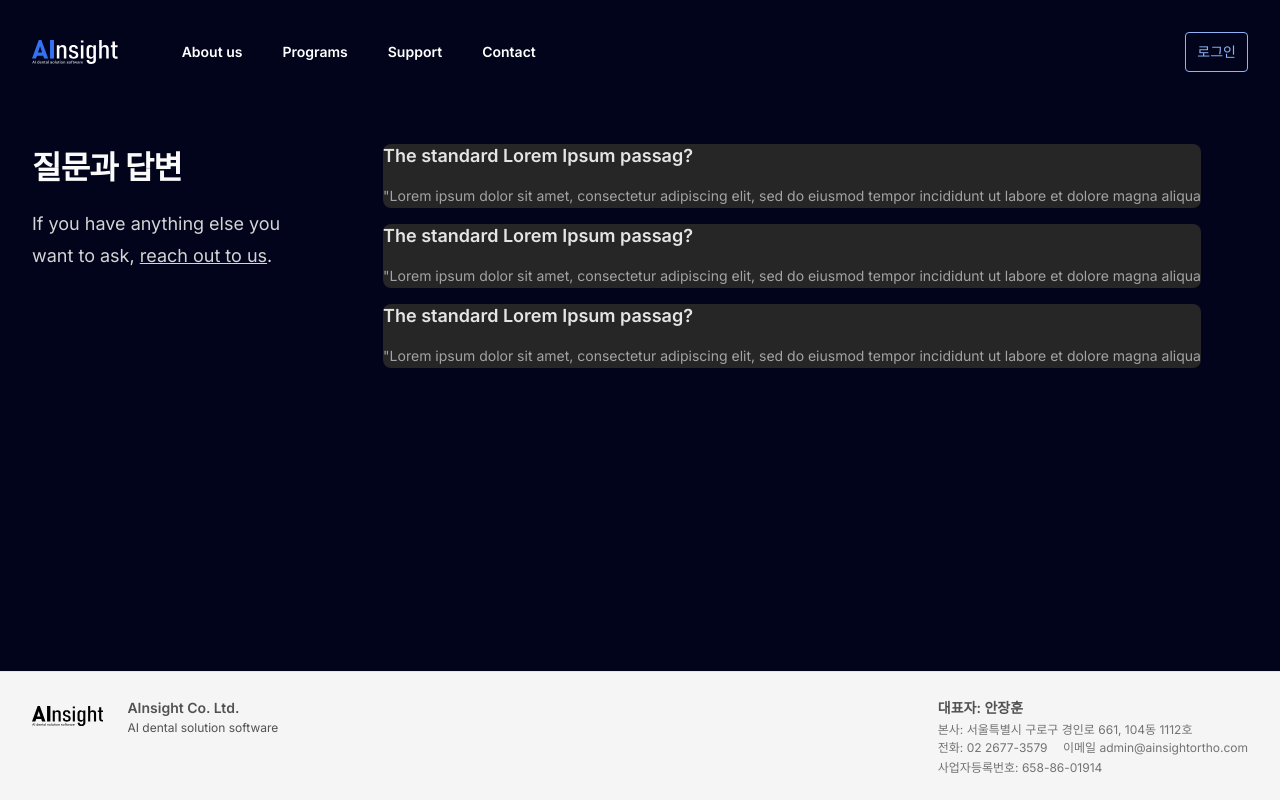
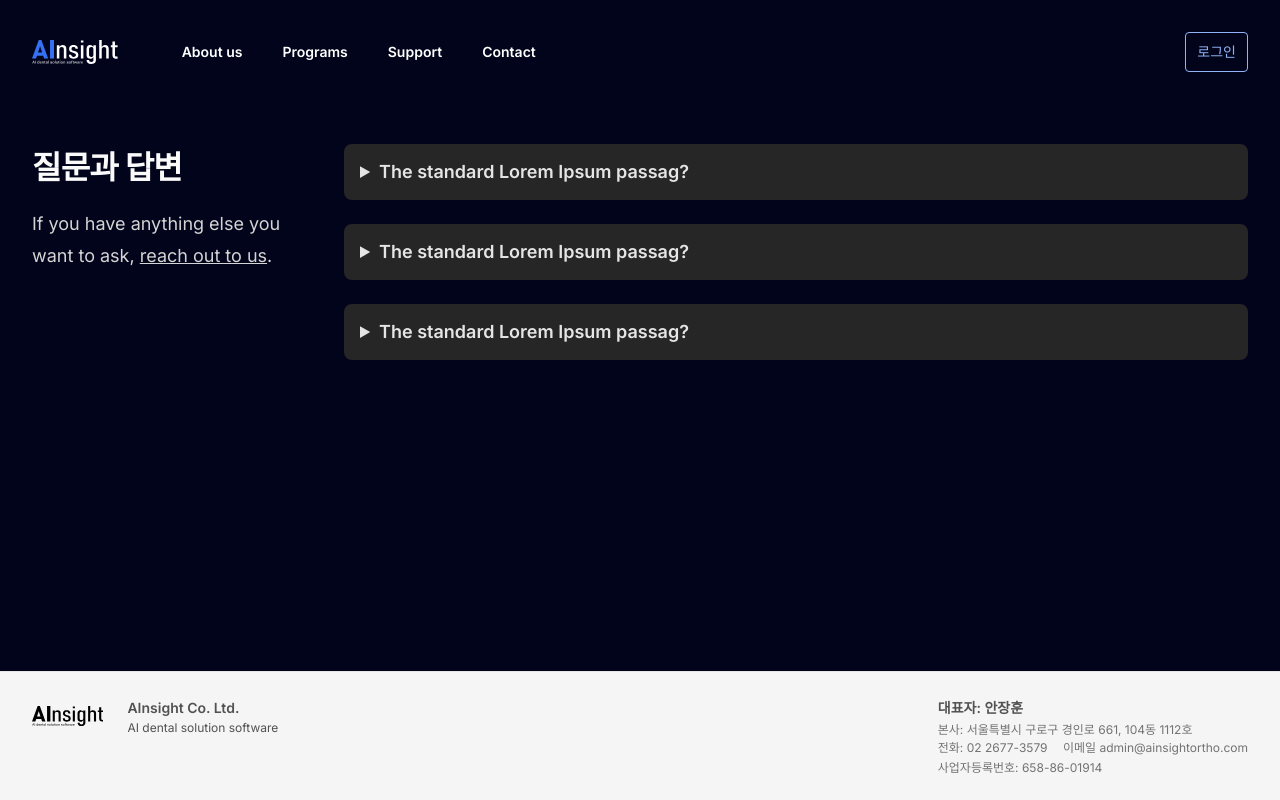
Before and after one commit to AInsightrnd/web, a Next.js app: page /faqs in a window 1280 px wide. Built offline with nearby package versions, Linux system fonts and the light colour scheme.

Commit message:
faq page + accordion menu

```diff
--- a/src/components/Faqs.tsx
+++ b/src/components/Faqs.tsx
@@ -52,19 +52,19 @@ export function Faqs() {
         <ul
           role="list"
           className="sm:col-span-full lg:col-span-3 gap-4 sm:gap-6 lg:gap-8 overscroll-y-contain
-          overflow-auto max-h-[calc(theme('dvh.1')*0.6] ">
+          overflow-auto max-h-[calc(theme('dvh.1')*0.6] flex items-start ">
 
           {faqs.map((column, columnIndex) => (
 
-              <ul role="list" className="flex justify-center max-w-4xl flex grid cols-1 gap-y-4">
+              <ul role="list" className="flex justify-items-start  grid cols-1 gap-y-6 w-full">
                 {column.map((faq, faqIndex) => (
-                  <li key={faqIndex}
-                  className="gap-y-2  justify-items-start rounded-lg bg-gray-800">
-                    <h3 className="text-lg font-semibold leading-6 text-gray-200 ">
+                  <details key={faqIndex}
+                  className="gap-y-2  rounded-lg p-4 bg-gray-800 w-full ">
+                    <summary className=" text-lg font-semibold leading-6 text-gray-200 ">
                       {faq.question}
-                    </h3>
+                    </summary>
                     <p className="mt-4 text-sm text-gray-400 ">{faq.answer}</p>
-                  </li>
+                  </details>
                 ))}
               </ul>
 
```
